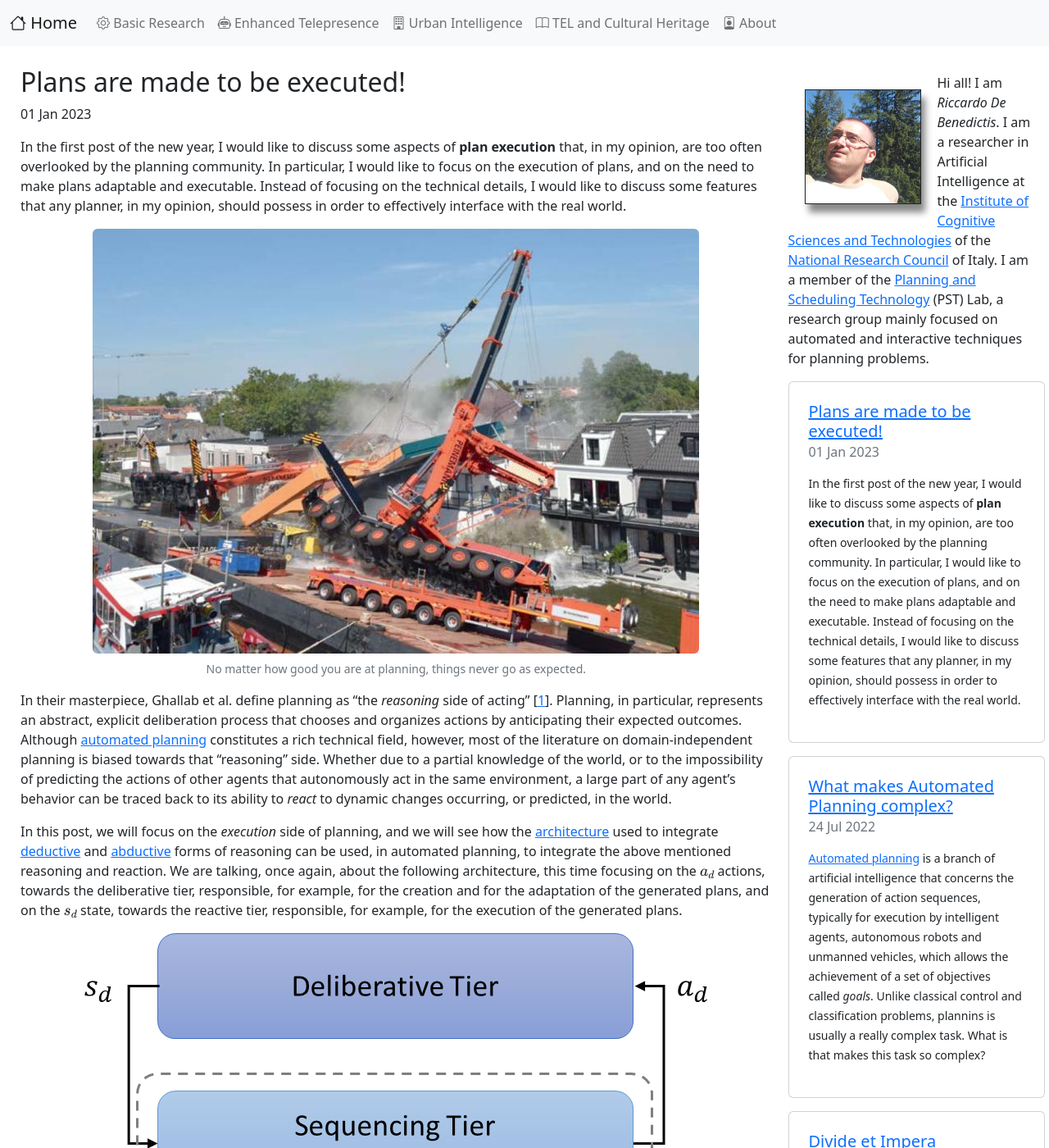
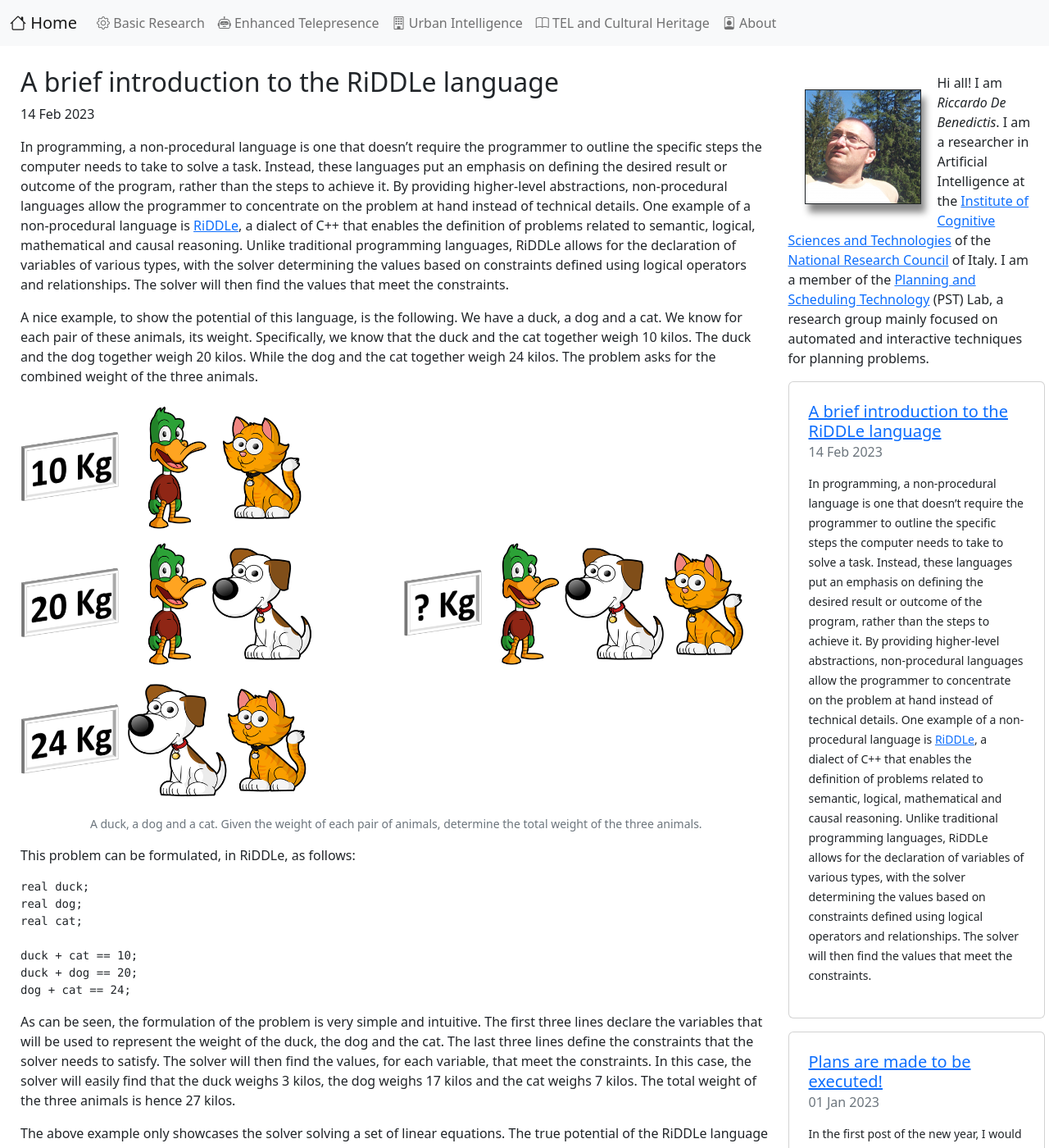
Before and after one commit to riccardodebenedictis/riccardodebenedictis.github.io, a Jekyll site: the page built from index.html, in a window 1280 px wide and 1400 px high. Shown: the whole window at 82% size. Built offline with Jekyll 4.4.1, drawn with Linux system fonts in a browser that asks for light colours; some of the changed text lies outside the part shown.

Commit message:
added non-preocedural language post..

````diff
--- /dev/null
+++ b/_posts/2023-02-14-introduction_to_riddle.md
@@ -0,0 +1,33 @@
+---
+layout: post
+title: A brief introduction to the RiDDLe language
+---
+
+In programming, a non-procedural language is one that doesn't require the programmer to outline the specific steps the computer needs to take to solve a task. Instead, these languages put an emphasis on defining the desired result or outcome of the program, rather than the steps to achieve it. By providing higher-level abstractions, non-procedural languages allow the programmer to concentrate on the problem at hand instead of technical details. One example of a non-procedural language is [RiDDLe](https://github.com/ratioSolver/RiDDLe), a dialect of C++ that enables the definition of problems related to semantic, logical, mathematical and causal reasoning. Unlike traditional programming languages, RiDDLe allows for the declaration of variables of various types, with the solver determining the values based on constraints defined using logical operators and relationships. The solver will then find the values that meet the constraints.
+
+A nice example, to show the potential of this language, is the following. We have a duck, a dog and a cat. We know for each pair of these animals, its weight. Specifically, we know that the duck and the cat together weigh 10 kilos. The duck and the dog together weigh 20 kilos. While the dog and the cat together weigh 24 kilos. The problem asks for the combined weight of the three animals.
+
+<figure class="figure" class="text-center">
+  <img src="{{site.url}}/figures/2023-02-14-introduction_to_riddle/weight_puzzle.png" class="figure-img img-fluid rounded" alt="...">
+  <figcaption class="figure-caption">A duck, a dog and a cat. Given the weight of each pair of animals, determine the total weight of the three animals.</figcaption>
+</figure>
+
+This problem can be formulated, in RiDDLe, as follows:
+
+```riddle
+real duck;
+real dog;
+real cat;
+
+duck + cat == 10;
+duck + dog == 20;
+dog + cat == 24;
+```
+
+As can be seen, the formulation of the problem is very simple and intuitive. The first three lines declare the variables that will be used to represent the weight of the duck, the dog and the cat. The last three lines define the constraints that the solver needs to satisfy. The solver will then find the values, for each variable, that meet the constraints. In this case, the solver will easily find that the duck weighs 3 kilos, the dog weighs 17 kilos and the cat weighs 7 kilos. The total weight of the three animals is hence 27 kilos.
+
+The above example only showcases the solver solving a set of linear equations. The true potential of the RiDDLe language comes into play when using [predicates](https://github.com/ratioSolver/RiDDLe/wiki/Predicates). Predicates allow for the expression of intricate constraints and relationships between variables, enabling the solution of complex problems beyond what is achievable with variables and basic logical operators alone. Predicates offer a higher level of abstraction, letting the programmer concentrate on the problem's nature and the relationships between variables, instead of being concerned with the technical aspects of solving the problem.
+
+## Conclusion
+
+RiDDLe is a very powerful language that can be used to solve a wide range of problems. It is also very easy to use. A solver that can be used to solve problems formulated in RiDDLe can be downloaded from [here](https://github.com/ratioSolver/oRatio). In a future post, I will show how to use operators and how to define composite types in the RiDDLe language. I will also show how to use predicates to express and solve more complex problems.
--- a/enhanced_telepresence.md
+++ b/enhanced_telepresence.md
@@ -3,4 +3,4 @@ layout: default
 title: Enhanced Telepresence
 ---
 
-Mobile Telepresence Robots, a class of robots having no or very limited autonomy which might allow mitigating the problem of isolation of older adults living alone. A strong point of these robot platforms, however, lies in their cost-effectiveness, which makes them very attractive for the national health systems and for ordinary users. It is therefore interesting to enhance their abilities through the introduction of proactive services and capabilities.
+Mobile Telepresence Robots is a class of robots having no or very limited autonomy which might allow mitigating the problem of isolation of older adults living alone. A strong point of these robot platforms, however, lies in their cost-effectiveness, which makes them very attractive for the national health systems and for ordinary users. It is therefore interesting to enhance their abilities through the introduction of proactive services and capabilities.
````
Also changed, not shown: _posts/dialogue_is_all_you_need.md (+8 -1 lines), _posts/riddle.md (added, +87 -0 lines), figures/2023-02-14-introduction_to_riddle/weight_puzzle.png (added), figures/cartoon-cat-free.png (added), figures/cartoon-duck-free.png (added), figures/dog-12.png (added).
